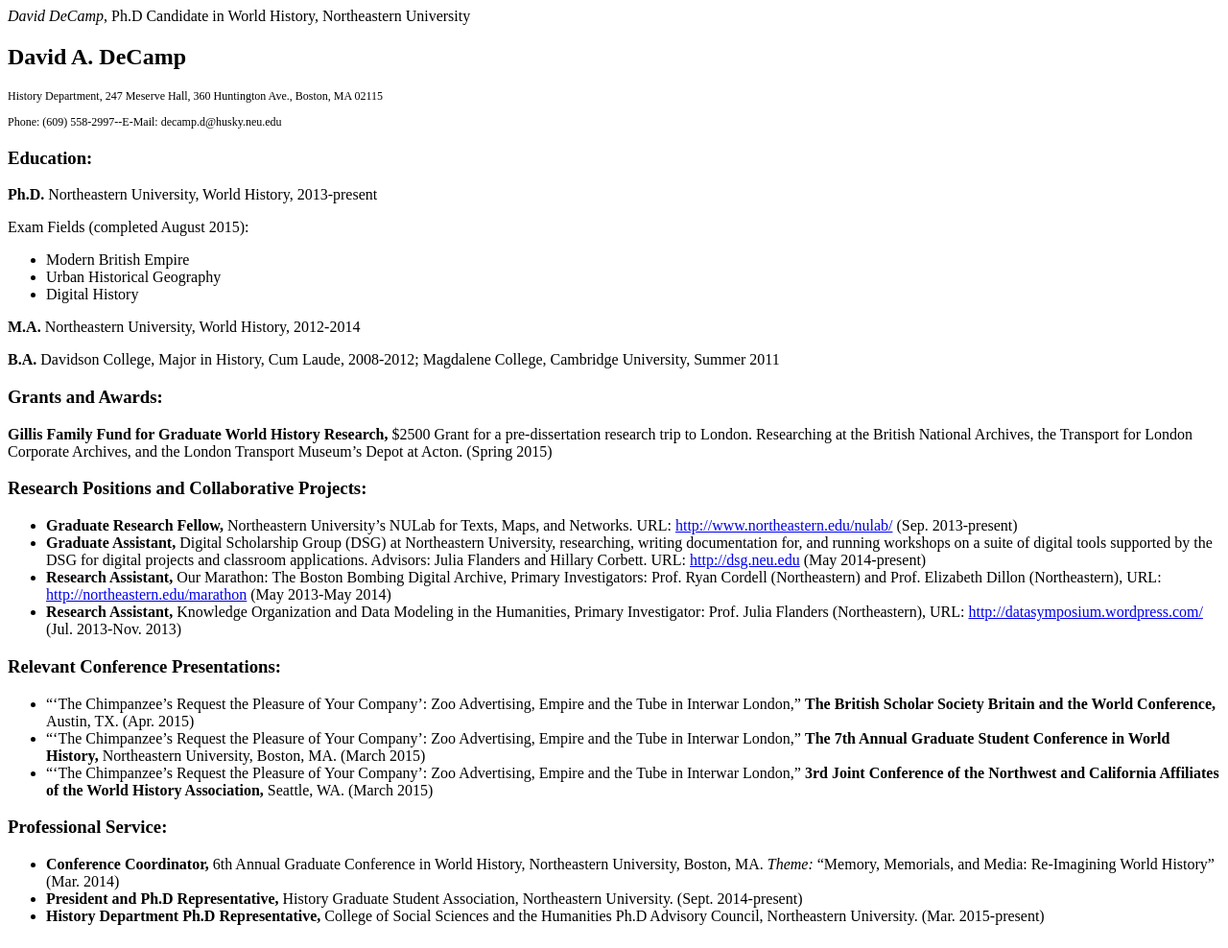
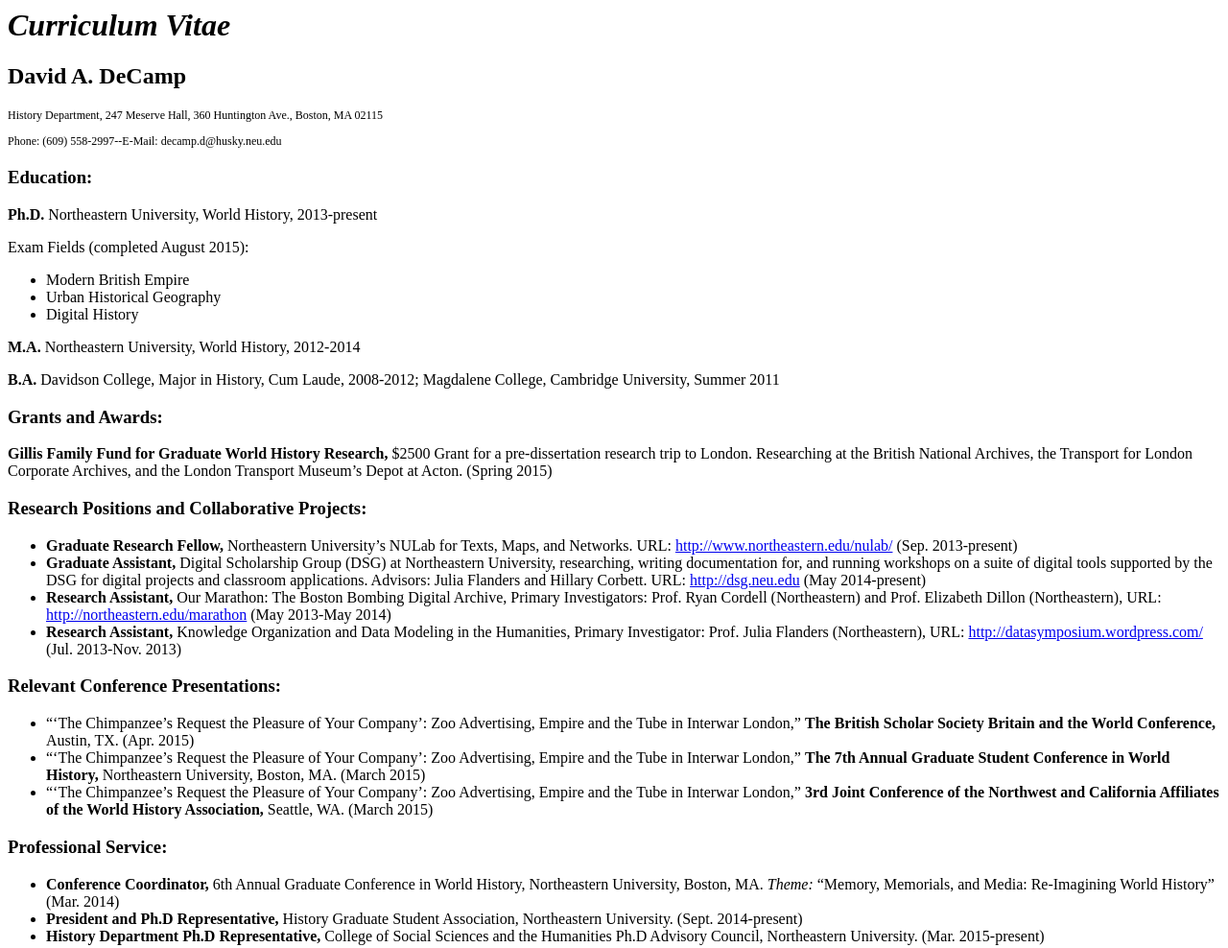
Before and after one commit to decampda/decampda.github.io, a plain HTML site: page cv.html in a window 1280 px wide. Shown: the whole page at 96% size. Drawn offline with Linux system fonts and the light colour scheme.

Commit message:
cvlast
dsga

```diff
--- a/cv.html
+++ b/cv.html
@@ -1,9 +1,6 @@
 <html>
-<head>
-    <title><em>Curriculum Vitae</em></title>
-    <author><strong></strong><em>David DeCamp</em>, Ph.D Candidate in World History, Northeastern University</author>
-</head>
 <body>
+  <h1><em>Curriculum Vitae</em></h1>
   <h2>David A. DeCamp</h2>
     <p style="font-size:75%;">History Department, 247 Meserve Hall, 360 Huntington Ave., Boston, MA 02115</p>
     <p style="font-size:75%;">Phone: (609) 558-2997--E-Mail: decamp.d@husky.neu.edu</p>
```
